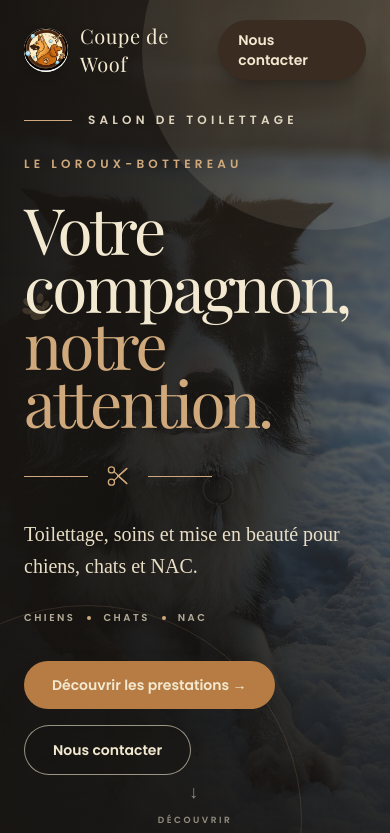
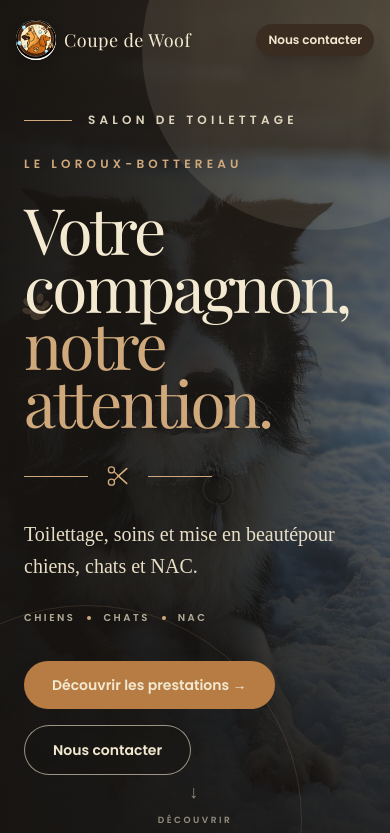
Before and after one commit to joeagbog7-coder/coupe-de-woof, a Next.js app: page / in a window 390 px wide. Shown: the top 833 px of the page. Built offline with nearby package versions, Linux system fonts and the light colour scheme; no server answers; a web font is replaced by a local one.

Commit message:
Fix header mobile Coupe de Woof

```diff
--- a/app/page.tsx
+++ b/app/page.tsx
@@ -338,8 +338,7 @@ export default function Home() {
   const phoneHref = `tel:${phone.replace(/\s/g, "")}`;
 
   const email =
-    siteContent.email ||
-    "coupedewoof@gmail.com";
+    siteContent.email || "coupedewoof@gmail.com";
 
   const address =
     siteContent.address ||
@@ -375,15 +374,15 @@ export default function Home() {
       ========================================================= */}
 
       <header className="absolute left-0 top-0 z-50 w-full">
-        <div className="mx-auto flex max-w-7xl items-center justify-between px-6 py-5 lg:px-10">
+        <div className="mx-auto flex max-w-7xl items-center justify-between px-4 py-5 sm:px-6 lg:px-10">
 
           {/* LOGO + NOM DU SITE */}
 
           <a
             href="#accueil"
-            className="flex items-center gap-3 text-[#f3e9d0] drop-shadow-lg"
+            className="flex shrink-0 items-center gap-2 text-[#f3e9d0] drop-shadow-lg"
           >
-            <div className="relative h-11 w-11 shrink-0 overflow-hidden rounded-full bg-[#f3e9d0]">
+            <div className="relative h-10 w-10 shrink-0 overflow-hidden rounded-full bg-[#f3e9d0] sm:h-11 sm:w-11">
               <Image
                 src="/images/logo.jpeg"
                 alt="Logo Coupe de Woof"
@@ -393,7 +392,7 @@ export default function Home() {
               />
             </div>
 
-            <span className="font-display text-xl tracking-wide">
+            <span className="whitespace-nowrap font-display text-lg tracking-wide sm:text-xl">
               Coupe de Woof
             </span>
           </a>
@@ -423,7 +422,7 @@ export default function Home() {
 
           <a
             href="#contact"
-            className="rounded-full bg-[#3a2c20] px-5 py-2.5 text-sm font-semibold text-[#f3e9d0] shadow-xl shadow-black/20 transition-all hover:-translate-y-0.5 hover:bg-[#4a3828]"
+            className="shrink-0 whitespace-nowrap rounded-full bg-[#3a2c20] px-3 py-2 text-xs font-semibold text-[#f3e9d0] shadow-xl shadow-black/20 transition-all hover:-translate-y-0.5 hover:bg-[#4a3828] sm:px-5 sm:py-2.5 sm:text-sm"
           >
             Nous contacter
           </a>
@@ -528,7 +527,7 @@ export default function Home() {
 
               <p className="mt-7 max-w-xl font-times text-xl leading-8 text-[#f3e9d0]/95 sm:text-2xl">
 
-                Toilettage, soins et mise en beauté{" "}
+                Toilettage, soins et mise en beauté
 
                 <br className="hidden sm:block" />
 
```
